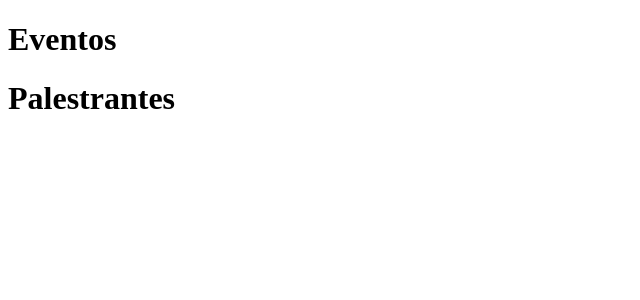
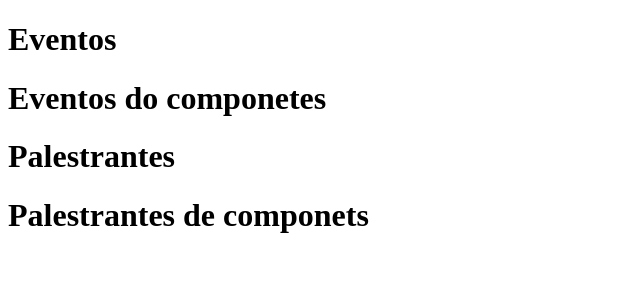
Before and after one commit to Riiccardods/ProEventosFront, an Angular app: page / in a window 1280 px wide. Shown: the top 300 px of the page, without its empty margins (0-640 px from the left). Built offline with nearby package versions, Linux system fonts and the light colour scheme.

Commit message:
Atualização

```diff
--- a/src/app/app.component.html
+++ b/src/app/app.component.html
@@ -1,4 +1,7 @@
 <h1>Eventos</h1>
+<app-eventos></app-eventos>
 <h1>Palestrantes</h1>
+<app-palestrantes></app-palestrantes>
+
 
 <router-outlet></router-outlet>
--- a/src/app/eventos/eventos.component.html
+++ b/src/app/eventos/eventos.component.html
@@ -1 +1 @@
-<p>eventos works!</p>
+<h1>Eventos do componetes</h1>
--- a/src/app/palestrantes/palestrantes.component.html
+++ b/src/app/palestrantes/palestrantes.component.html
@@ -1 +1 @@
-<p>palestrantes works!</p>
+<h1>Palestrantes de componets</h1>
```
